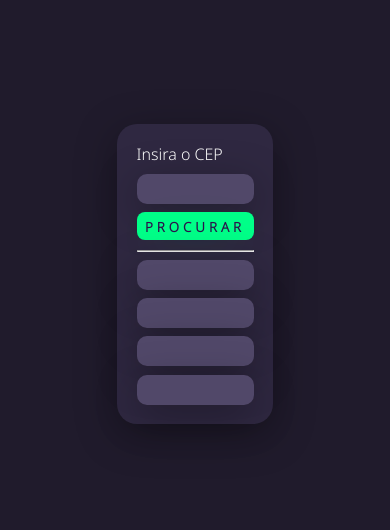
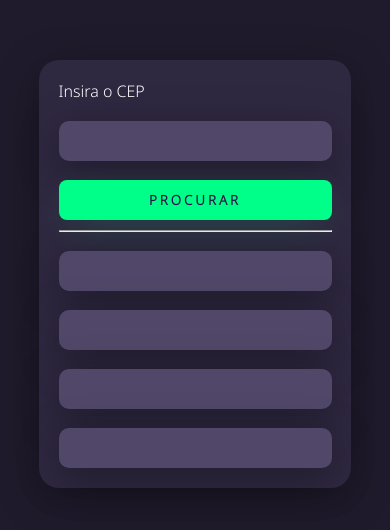
Before and after one commit to GuilhermeLimaDev/cepquery, a plain HTML site: page index.html in a window 390 px wide. Shown: the part 148-678 px from the top of the page. Drawn offline with Linux system fonts and the light colour scheme.

Commit message:
resposividade

```diff
--- a/style.css
+++ b/style.css
@@ -51,10 +51,22 @@ input {
     outline: none;
     border-radius: 8px;
     text-transform: uppercase;
-    font-weight: 800;
-    letter-spacing: 4px;
+    font-weight: 600;
+    letter-spacing: 3px;
     color: #2b134b;
     background-color: #00ff88;
     cursor: pointer;
     box-shadow: 0px 10px 40px -12px #00ff8052;
 }
+
+@media(max-width: 720px) {
+    form {
+        width: 70%;
+    }
+
+    input {
+        height: 40px;
+    }
+
+
+}
```
